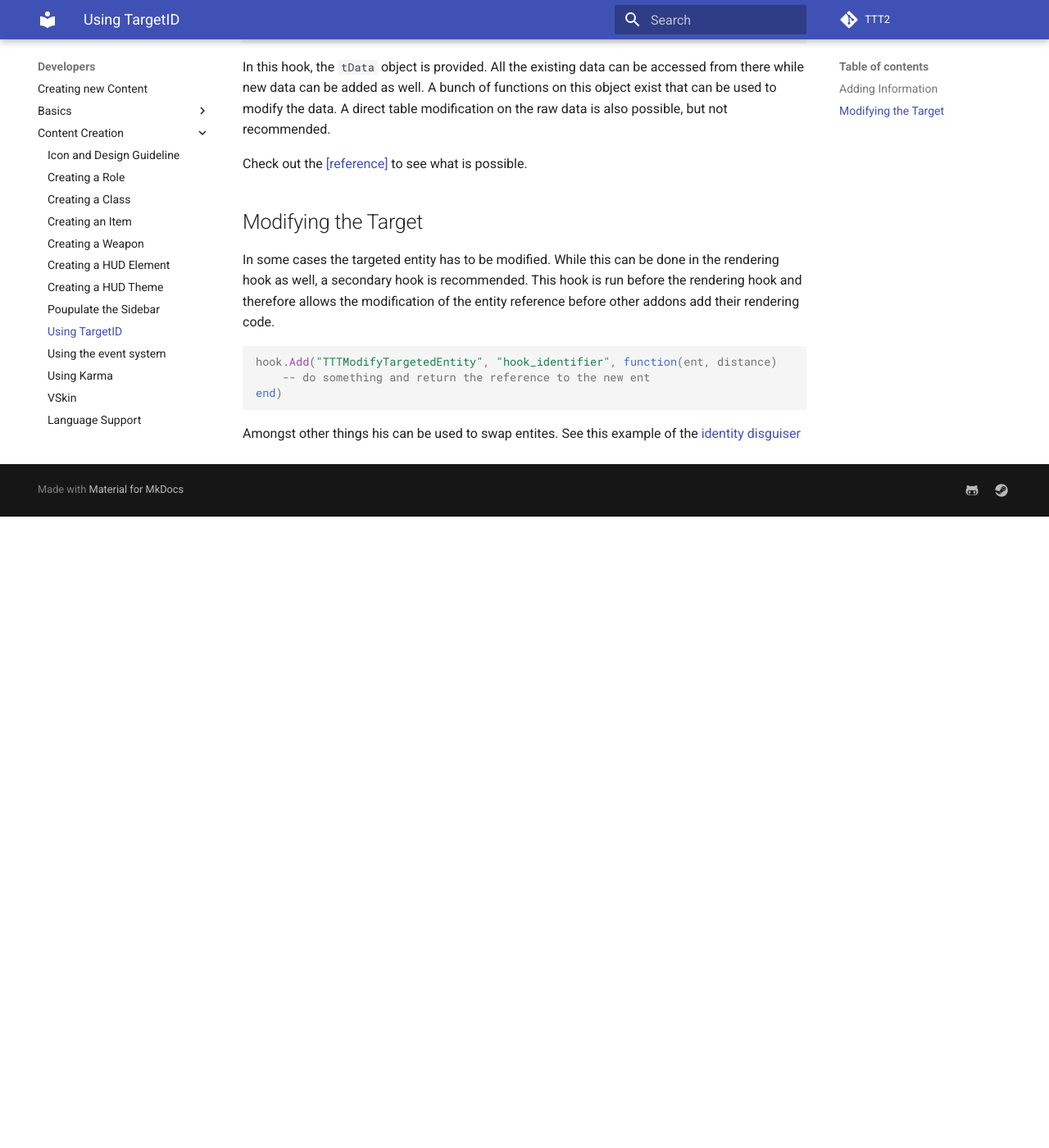
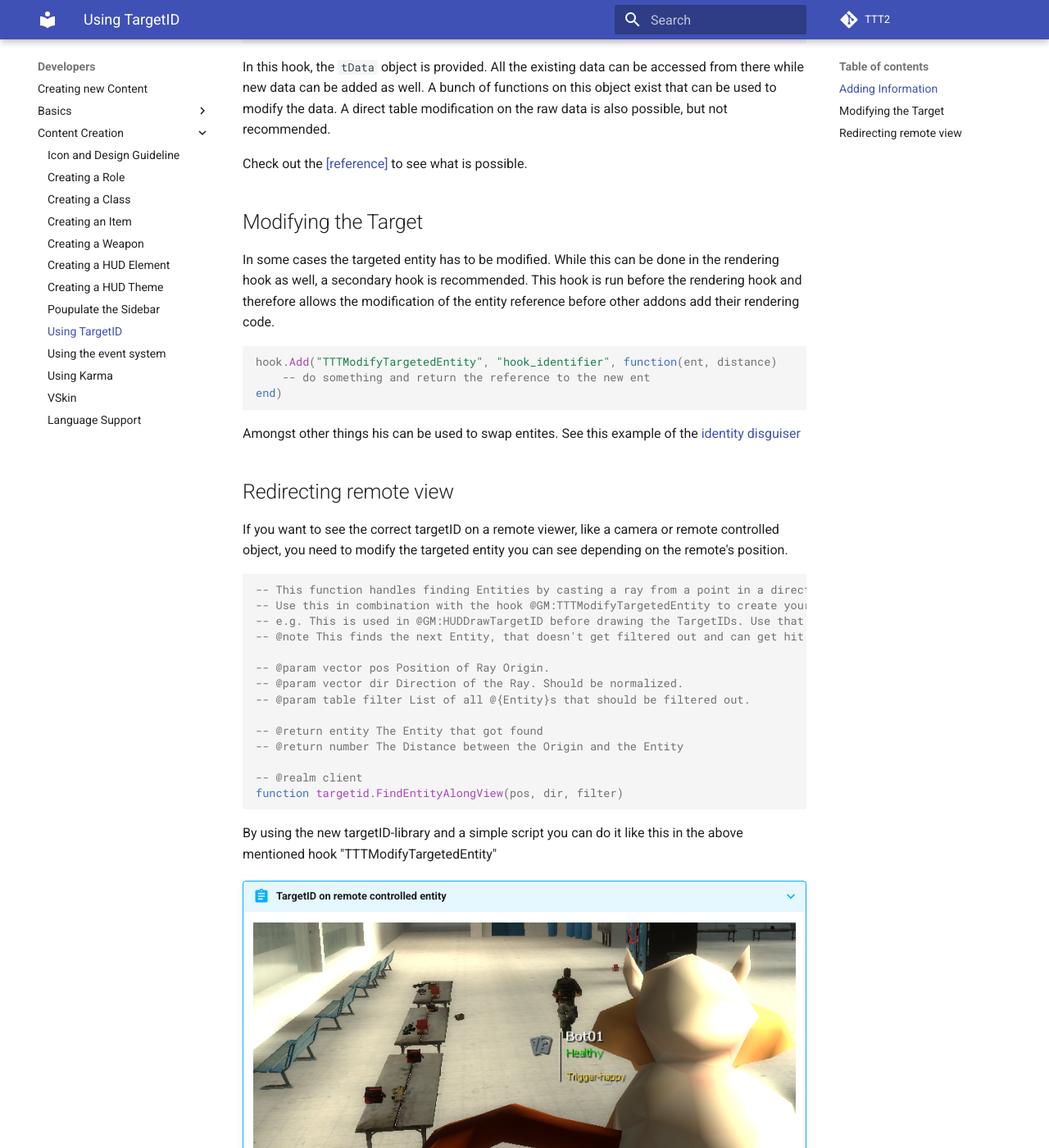
Before and after one commit to TTT-2/docs, an MkDocs documentation site: the page built from docs/developers/content-creation/using-targetid.md, in a window 1280 px wide and 1400 px high, scrolled down 975 px. Shown: the whole window at 82% size. Built offline with MkDocs 1.6.1 and Material for MkDocs 9.7.7, drawn with Linux system fonts in a browser that asks for light colours; comment, search, counter and statistics services are not loaded; before the commit the page ends 1605 px from its top, so only the background shows below that; some of the changed text lies outside the part shown.

Commit message:
Targetid: Added explanation of library function (#14)

````diff
--- a/docs/developers/content-creation/using-targetid.md
+++ b/docs/developers/content-creation/using-targetid.md
@@ -30,3 +30,52 @@ end)
 ```
 
 Amongst other things his can be used to swap entites. See this example of the [identity disguiser](https://github.com/TTT-2/ttt2-wep_identity_disguiser/blob/master/gamemodes/terrortown/entities/weapons/weapon_ttt_identity_disguiser.lua)
+
+## Redirecting remote view
+
+If you want to see the correct targetID on a remote viewer, like a camera or remote controlled object, you need to modify the targeted entity you can see depending on the remote's position.
+
+```lua
+-- This function handles finding Entities by casting a ray from a point in a direction, filtering out certain entities
+-- Use this in combination with the hook @GM:TTTModifyTargetedEntity to create your own Remote Camera with TargetIDs.
+-- e.g. This is used in @GM:HUDDrawTargetID before drawing the TargetIDs. Use that code as example.
+-- @note This finds the next Entity, that doesn't get filtered out and can get hit by a bullet, from a position in a direction.
+
+-- @param vector pos Position of Ray Origin.
+-- @param vector dir Direction of the Ray. Should be normalized.
+-- @param table filter List of all @{Entity}s that should be filtered out.
+
+-- @return entity The Entity that got found
+-- @return number The Distance between the Origin and the Entity
+
+-- @realm client
+function targetid.FindEntityAlongView(pos, dir, filter)
+```
+
+By using the new targetID-library and a simple script you can do it like this in the above mentioned hook "TTTModifyTargetedEntity"
+
+???+ abstract "TargetID on remote controlled entity"
+    ![Icon Padding](../../assets/images/article/targetid_remote.png)
+
+```lua
+    -- Assuming this entity is assigned
+    local remoteEntity
+    local isRemoteControlled = false -- Set this to true, when being in remote-View
+
+    -- Enable TargetID when controlling the sheep
+    hook.Add("TTTModifyTargetedEntity", "remoteTargetId", function()
+        if isRemoteControlled then
+            return remoteTargetId(remoteEntity)
+        end
+    end)
+
+    local function remoteTargetId(ent)
+        local pos = ent:GetPos()
+        local dir = ent:GetAngles():Forward()
+        local filter = {ent} -- filters itself out, so you don't show your own targetID
+
+        targetEnt, distance = targetid.FindEntityAlongView(pos, dir, filter)
+
+        return targetEnt
+    end
+```
````
Also changed, not shown: docs/developers/content-creation/using-event-system.md (+4 -2 lines), docs/developers/content-creation/using-karma.md (+9 -7 lines), docs/assets/images/article/targetid_remote.png (added).
